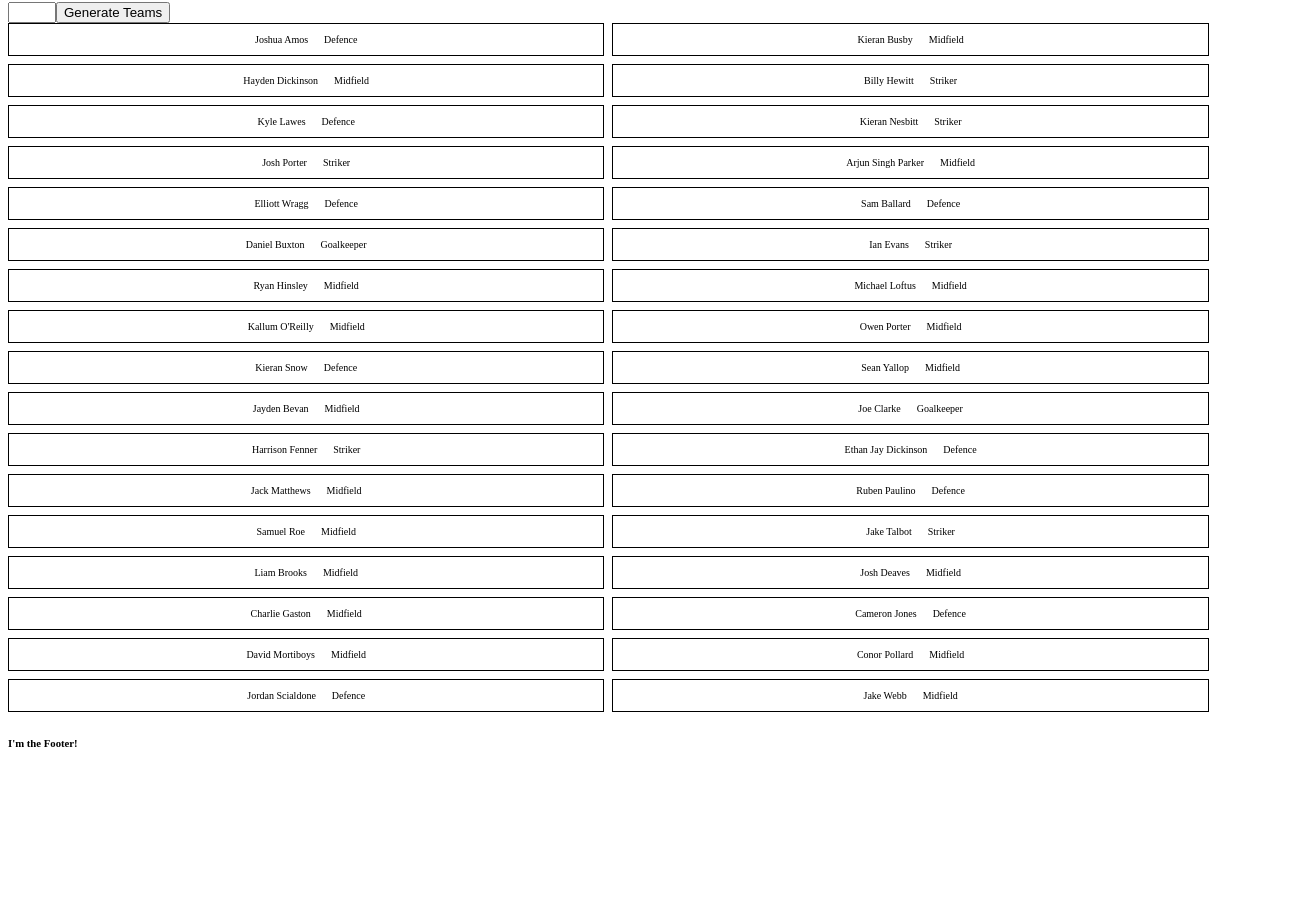
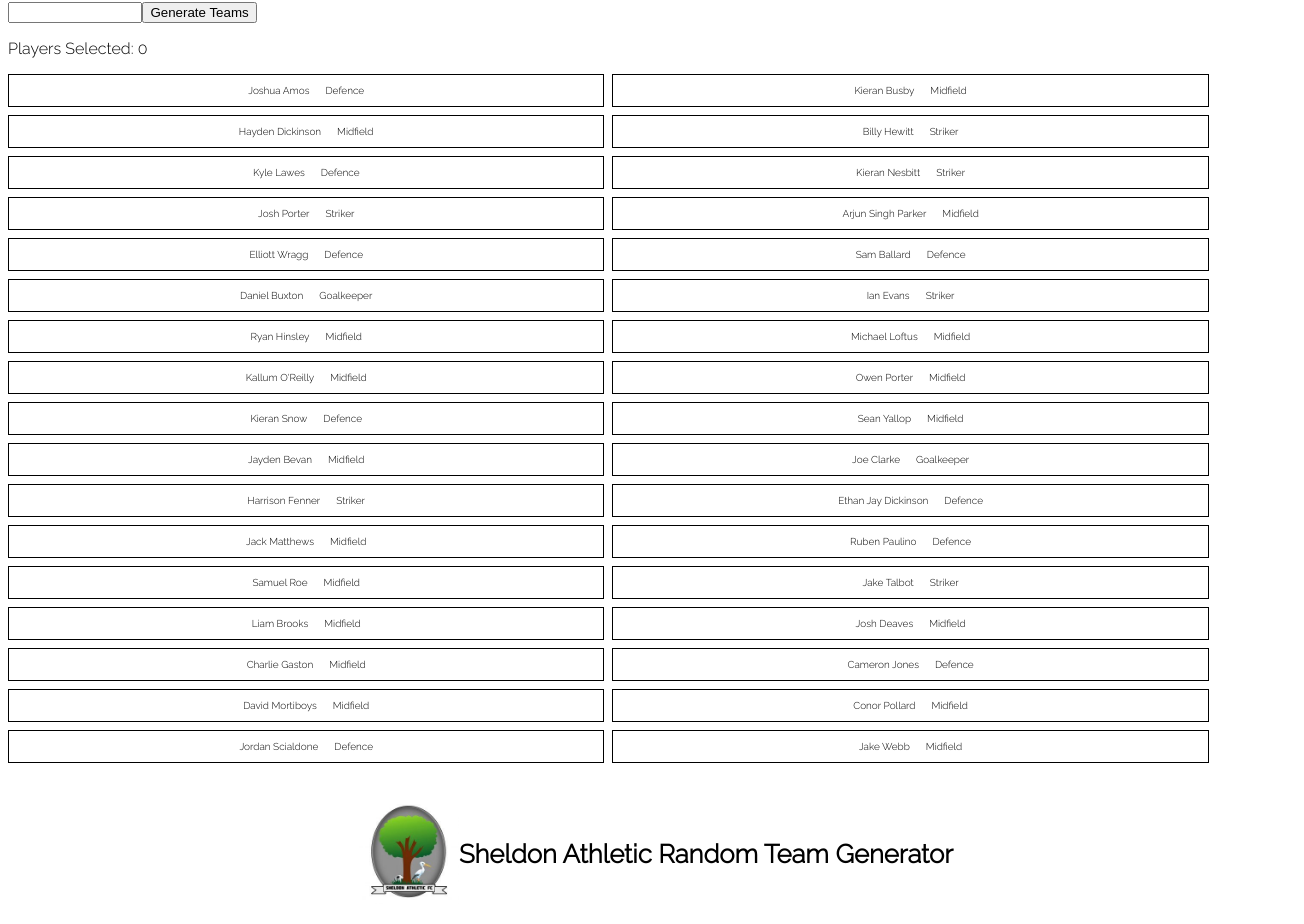
Before and after one commit to KeBubs/TeamRandomiser, a React (Vite) app: page / in a window 1280 px wide. Shown: the part 190-1114 px from the top of the page, 1304 px wide, since content can reach past the window. Before the commit the page ends 964 px from the top, so only its background shows below. Built offline with nearby package versions, Linux system fonts and the light colour scheme.

Commit message:
Implemented counter

```diff
--- a/index.html
+++ b/index.html
@@ -1,9 +1,15 @@
-<!doctype html>
+<!DOCTYPE html>
 <html lang="en">
   <head>
     <meta charset="UTF-8" />
     <link rel="icon" type="image/svg+xml" href="/vite.svg" />
     <meta name="viewport" content="width=device-width, initial-scale=1.0" />
+    <link rel="preconnect" href="https://fonts.googleapis.com" />
+    <link rel="preconnect" href="https://fonts.gstatic.com" crossorigin />
+    <link
+      href="https://fonts.googleapis.com/css2?family=Raleway:wght@300&display=swap"
+      rel="stylesheet"
+    />
     <title>Team Generator</title>
   </head>
   <body>
--- a/src/Footer/Footer.jsx
+++ b/src/Footer/Footer.jsx
@@ -1,5 +1,11 @@
+import SheldonAthletic from '../assets/SheldonAthletic.jpg'
+
 export default function Footer (){
     return (
-        <h6>I'm the Footer!</h6>
+        <div class="footer-container">
+        <img className="logo" src={SheldonAthletic}/>
+        <h6>Sheldon Athletic Random Team Generator</h6>
+        </div>
+
     )
 }
--- a/src/Main/Main.jsx
+++ b/src/Main/Main.jsx
@@ -80,7 +80,8 @@ export default function Main() {
         </>
       ) : (
         <>
-          <input
+        <div>
+          <input className="search-field"
             onChange={handleInputChange}
             type="number"
             min="2"
@@ -89,6 +90,9 @@ export default function Main() {
           <button onClick={() => generateTeams(inputValue)}>
             Generate Teams
           </button>
+          <p>Players Selected: {selectedPlayers.length}</p>
+        </div>
+
 
           <div className="Players">
             {DB.map(({ id, name, position }, i) => (
--- a/src/index.css
+++ b/src/index.css
@@ -1,3 +1,11 @@
+body {
+    font-family: 'Raleway', sans-serif;
+}
+
+.search-field {
+    width: 10%;
+}
+
 .Players {
     display: grid;
     grid-template-columns: repeat(2, 1fr);
@@ -18,3 +26,16 @@
     justify-content: center;
     text-align: center;
 }
+
+.footer-container{
+    display: flex;
+    flex-direction: row;
+    justify-content: center;
+    align-items: center;
+    width: 100%;
+    height: auto;
+    color: #000000;
+    font-size: 3vw;
+    font-weight: bold;
+    padding: 1rem;
+}
```
